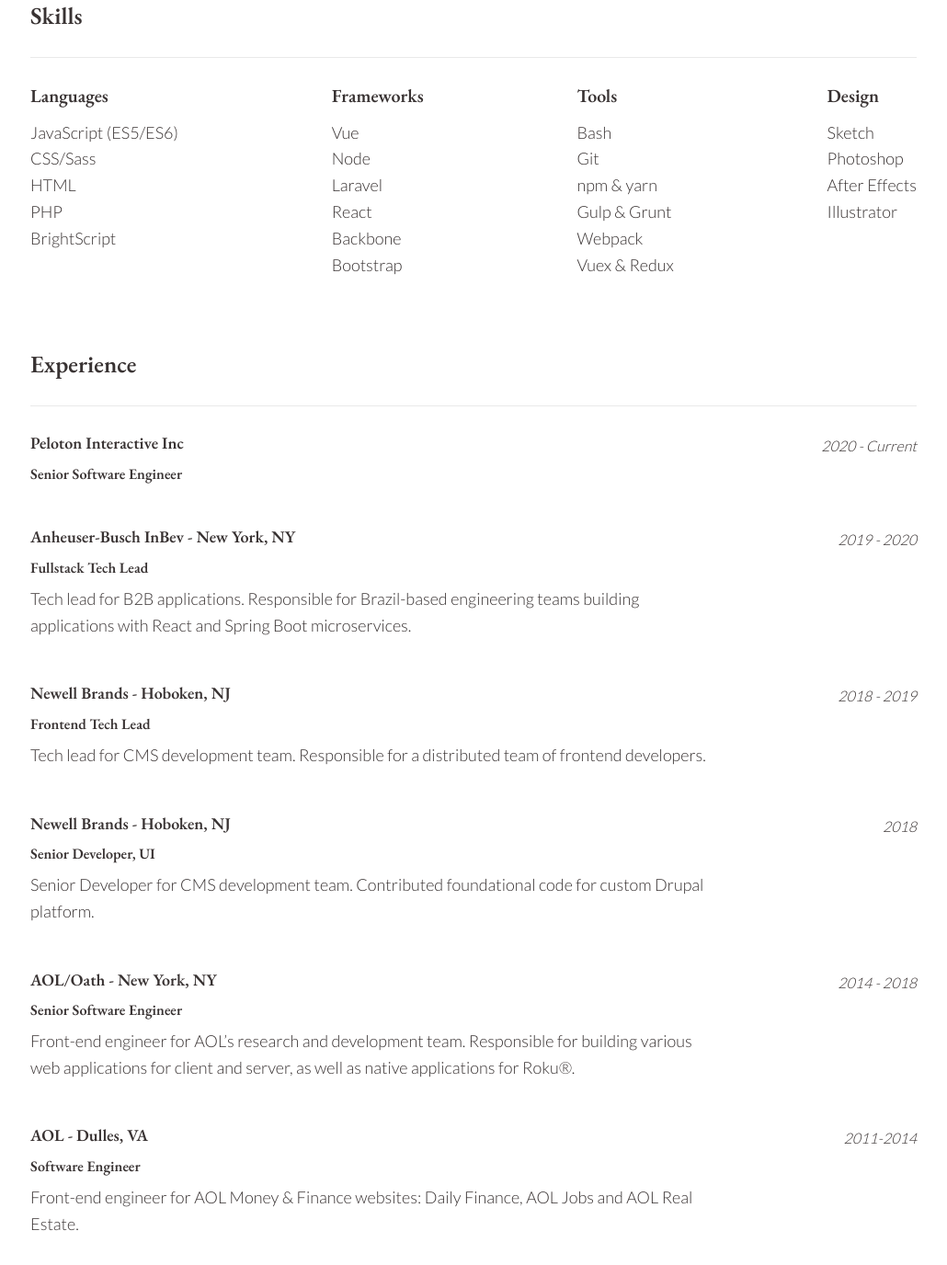
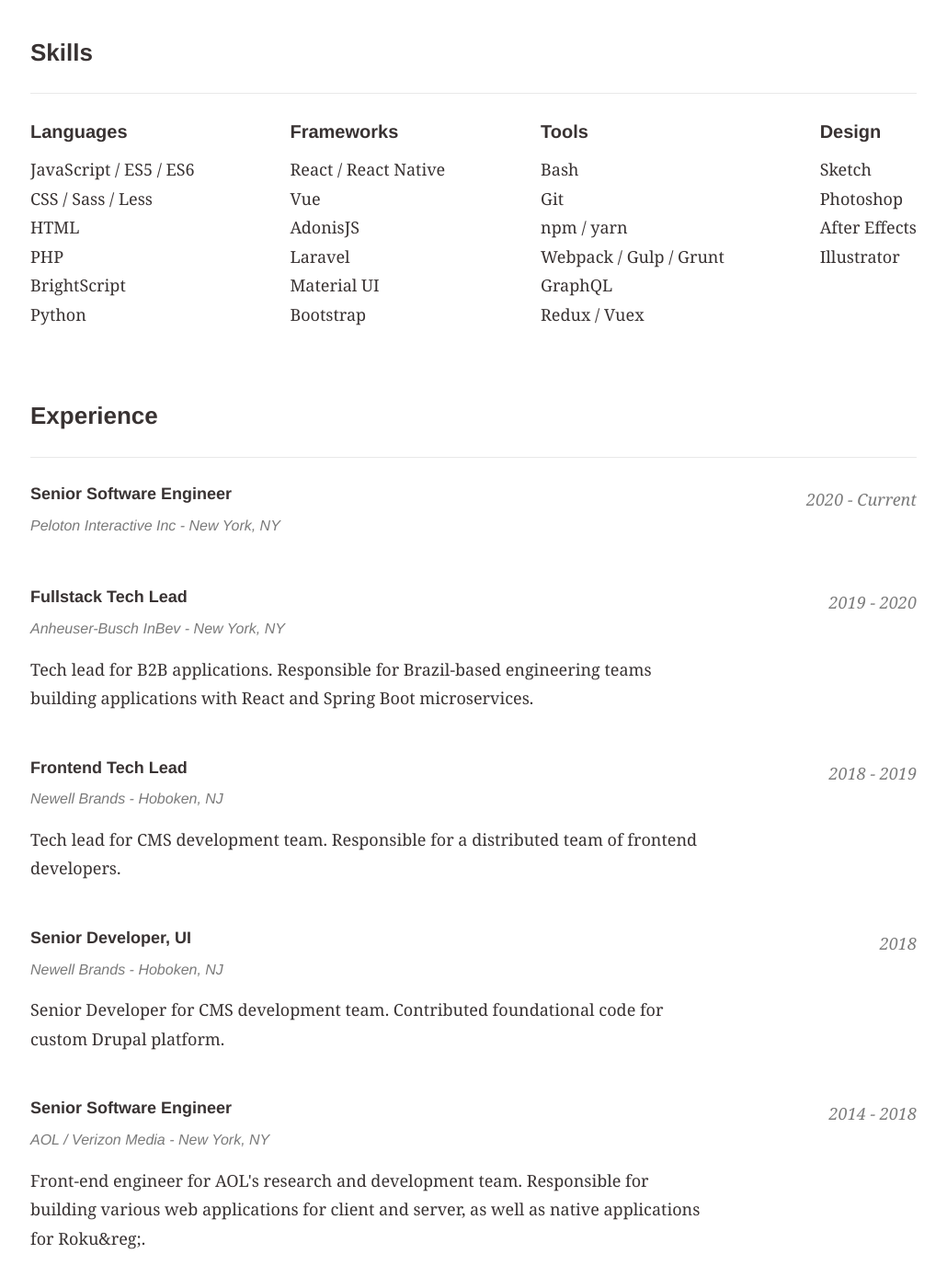
Before and after one commit to lesterhan/romanwebnet-gatsby, a Gatsby site: page / in a window 1280 px wide. Shown: the part 1093-2469 px from the top of the page at 92% size, without its empty margins (125-1155 px from the left). Built offline with nearby package versions, Linux system fonts and the light colour scheme; Gatsby itself is replaced by a stand-in of ours.

Commit message:
Updates.

```diff
--- a/gatsby-config.js
+++ b/gatsby-config.js
@@ -1,7 +1,7 @@
 module.exports = {
   siteMetadata: {
-    title: `Gatsby Default Starter`,
-    description: `Kick off your next, great Gatsby project with this default starter. This barebones starter ships with the main Gatsby configuration files you might need.`,
+    title: `Romanwebnet.com`,
+    description: `Website of Gregory M. Roman. Software Engineer. Jersey City, NY`,
     author: `@gatsbyjs`,
   },
   plugins: [
@@ -39,13 +39,13 @@
     // this (optional) plugin enables Progressive Web App + Offline functionality
     // To learn more, visit: https://gatsby.dev/offline
     // `gatsby-plugin-offline`,
-    {
-      resolve: 'gatsby-plugin-web-font-loader',
-      options: {
-        google: {
-          families: ['Lato:300', 'EB Garamond:600']
-        }
-      }
-    },
+    // {
+    //   resolve: 'gatsby-plugin-web-font-loader',
+    //   options: {
+    //     google: {
+    //       families: ['Lato:300', 'EB Garamond:600']
+    //     }
+    //   }
+    // },
   ],
 }
--- a/src/components/BusinessCard/businessCard.module.scss
+++ b/src/components/BusinessCard/businessCard.module.scss
@@ -4,6 +4,10 @@
 .root {
   height: 100%;
   position: relative;
+}
+
+.heading, .name, .contact {
+  font-family: $font-family-serif;
 }
 
 .heading {
--- a/src/components/Resume/Resume.jsx
+++ b/src/components/Resume/Resume.jsx
@@ -1,10 +1,38 @@
 import React from 'react';
+import { useStaticQuery, graphql } from 'gatsby';
 import styles from './resume.module.scss';
 import Panel from "../Panel";
 import Container from '../Container';
 import Heading from '../Heading';
 
-const Resume = () => (
+const Resume = () => {
+  const {
+    allContentYaml: {
+      edges: [
+        {
+          node: { items: resumeItems, title: resumeTitle }
+        }
+      ]
+    }
+  } = useStaticQuery(graphql`
+    query JobsQuery {
+      allContentYaml(filter: {contentId: {eq: "jobs"}}) {
+        edges {
+          node {
+            items {
+              title
+              company
+              location
+              dateRange
+              blurb
+            }
+            title
+          }
+        }
+      }
+    }
+  `);
+  return (
     <Panel theme="white">
       <Container>
         <Heading element="h2" text="Background"/>
@@ -18,21 +46,22 @@
           <div className="column">
             <h3 className="font-bold">Languages</h3>
             <ul>
-            <li>JavaScript (ES5/ES6)</li>
-            <li>CSS/Sass</li>
+              <li>JavaScript / ES5 / ES6</li>
+              <li>CSS / Sass / Less</li>
               <li>HTML</li>
               <li>PHP</li>
               <li>BrightScript</li>
+              <li>Python</li>
             </ul>
           </div>
           <div className="column">
             <h3 className="font-bold">Frameworks</h3>
             <ul>
+              <li>React / React Native</li>
               <li>Vue</li>
-            <li>Node</li>
+              <li>AdonisJS</li>
               <li>Laravel</li>
-            <li>React</li>
-            <li>Backbone</li>
+              <li>Material UI</li>
               <li>Bootstrap</li>
             </ul>
           </div>
@@ -41,10 +70,10 @@
             <ul>
               <li>Bash</li>
               <li>Git</li>
-            <li>npm &amp; yarn</li>
-            <li>Gulp &amp; Grunt</li>
-            <li>Webpack</li>
-            <li>Vuex &amp; Redux</li>
+              <li>npm / yarn</li>
+              <li>Webpack / Gulp / Grunt</li>
+              <li>GraphQL</li>
+              <li>Redux / Vuex</li>
             </ul>
           </div>
           <div className="column">
@@ -57,78 +86,25 @@
             </ul>
           </div>
         </div>
-      <Heading element="h2" text="Experience"/>
+        <Heading element="h2" text={resumeTitle}/>
         <div className={`${styles.experience} list`}>
+          { resumeItems.map(item => (
             <div className="list-item">
               <div className="list-item-left">
-            <h4>Peloton Interactive Inc</h4>
-            <h5>Senior Software Engineer</h5>
-          </div>
-          <div className="h5 list-item-right"><i>2020 - Current</i></div>
-        </div>
-        <div className="list-item">
-          <div className="list-item-left">
-            <h4>Anheuser-Busch InBev - New York, NY</h4>
-            <h5>Fullstack Tech Lead</h5>
+                <h4>{item.title}</h4>
+                <h5 className={styles.italic}>{item.company} - {item.location}</h5>
                 <p>
-              Tech lead for B2B applications.  Responsible for Brazil-based engineering teams building applications with React and Spring Boot microservices.
+                  {item.blurb}
                 </p>
               </div>
-          <div className="h5 list-item-right"><i>2019 - 2020</i></div>
+              <div className={`${styles.italic} list-item-right`}>{item.dateRange}</div>
             </div>
-        <div className="list-item">
-          <div className="list-item-left">
-            <h4>Newell Brands - Hoboken, NJ</h4>
-            <h5>Frontend Tech Lead</h5>
-            <p>
-              Tech lead for CMS development team.  Responsible for a distributed team of frontend developers.
-            </p>
-          </div>
-          <div className="h5 list-item-right"><i>2018 - 2019</i></div>
-        </div>
-        <div className="list-item">
-            <div className="list-item-left">
-              <h4>Newell Brands - Hoboken, NJ</h4>
-              <h5>Senior Developer, UI</h5>
-              <p>
-                Senior Developer for CMS development team. Contributed foundational code for custom Drupal platform.
-              </p>
-            </div>
-            <div className="h5 list-item-right"><i>2018</i></div>
-          </div>
-        <div className="list-item">
-          <div className="list-item-left">
-            <h4>AOL/Oath - New York, NY</h4>
-            <h5>Senior Software Engineer</h5>
-            <p>
-              Front-end engineer for AOL’s research and development team.  Responsible for building various web applications for client and server, as well as native applications for Roku&reg;.
-            </p>
-          </div>
-          <div className="h5 list-item-right"><i>2014 - 2018</i></div>
-        </div>
-        <div className="list-item">
-          <div className="list-item-left">
-            <h4>AOL - Dulles, VA</h4>
-            <h5>Software Engineer</h5>
-            <p>
-              Front-end engineer for AOL Money &amp; Finance websites: Daily Finance, AOL Jobs and AOL Real Estate.
-            </p>
-          </div>
-          <div className="h5 list-item-right"><i>2011-2014</i></div>
-        </div>
-        <div className="list-item">
-          <div className="list-item-left">
-            <h4>LS Advertising - Mahwah, NJ</h4>
-            <h5>Developer</h5>
-            <p>
-              Software developer, responsible for building "web-to-print" applications for customers, as well as internal reporting and administrative tools.
-            </p>
-          </div>
-          <div className="h5 list-item-right"><i>2008-2011</i></div>
-        </div>
+          ))}
+
         </div>
       </Container>
     </Panel>
   );
+};
 
 export default Resume;
--- a/src/components/Resume/resume.module.scss
+++ b/src/components/Resume/resume.module.scss
@@ -51,6 +51,11 @@
 .experience {
 
   h5 {
-    margin-bottom: $spacer-mobile;
+    margin-bottom: $spacer-mobile-large;
   }
 }
+
+.italic {
+  font-style: italic;
+  color: $gray-medium;
+}
--- /dev/null
+++ b/src/content/jobs.yml
@@ -0,0 +1,45 @@
+contentId: jobs
+title: Experience
+items:
+  -
+    title: Senior Software Engineer
+    company: Peloton Interactive Inc
+    location: New York, NY
+    dateRange: 2020 - Current
+    blurb:
+  -
+    title: Fullstack Tech Lead
+    company: Anheuser-Busch InBev
+    location: New York, NY
+    dateRange: 2019 - 2020
+    blurb: Tech lead for B2B applications.  Responsible for Brazil-based engineering teams building applications with React and Spring Boot microservices.
+  -
+    title: Frontend Tech Lead
+    company: Newell Brands
+    location: Hoboken, NJ
+    dateRange: 2018 - 2019
+    blurb: Tech lead for CMS development team.  Responsible for a distributed team of frontend developers.
+  -
+    title: Senior Developer, UI
+    company: Newell Brands
+    location: Hoboken, NJ
+    dateRange: "2018"
+    blurb: Senior Developer for CMS development team. Contributed foundational code for custom Drupal platform.
+  -
+    title: Senior Software Engineer
+    company: AOL / Verizon Media
+    location: New York, NY
+    dateRange: 2014 - 2018
+    blurb: Front-end engineer for AOL's research and development team.  Responsible for building various web applications for client and server, as well as native applications for Roku&reg;.
+  -
+    title: Software Engineer
+    company: AOL
+    location: Dulles, VA
+    dateRange: 2011 - 2014
+    blurb: "Front-end engineer for AOL Money & Finance websites: Daily Finance, AOL Jobs and AOL Real Estate."
+  -
+    title: Software Developer
+    company: LS Advertising
+    location: Mahwah, NJ
+    dateRange: 2008 - 2011
+    blurb: Software developer, responsible for building "web-to-print" applications for customers, as well as internal reporting and administrative tools.
--- a/src/scss/base/_typography.scss
+++ b/src/scss/base/_typography.scss
@@ -19,7 +19,7 @@
 h4,
 h5,
 h6{
-  font-family: $font-family-fancy;
+  font-family: $font-family-sans-serif;
   margin:0;
   line-height: $line-height-heading;
 
--- a/src/scss/helpers/_variables.scss
+++ b/src/scss/helpers/_variables.scss
@@ -46,10 +46,10 @@
  * Typography
  */
 
-$font-family-sans-serif: 'Lato', Helvetica, Arial, sans-serif;
+$font-family-sans-serif: Helvetica, Arial, sans-serif;
 $font-family-serif: 'Georgia', serif;
-$font-family-fancy: 'EB Garamond';
-$font-family-base: $font-family-sans-serif;
+// $font-family-fancy: 'EB Garamond';
+$font-family-base: $font-family-serif;
 $font-color-base: $gray-dark;
 
 $font-light: 300;
@@ -71,5 +71,5 @@
 $font-size-tablet-larger: 26px;
 
 
-$line-height-base: 1.6;
+$line-height-base: 1.75;
 $line-height-heading: 1.1;
```
Also changed, not shown: src/images/favicon.ico (added). Lines whose indentation alone changed are shown as unchanged.
